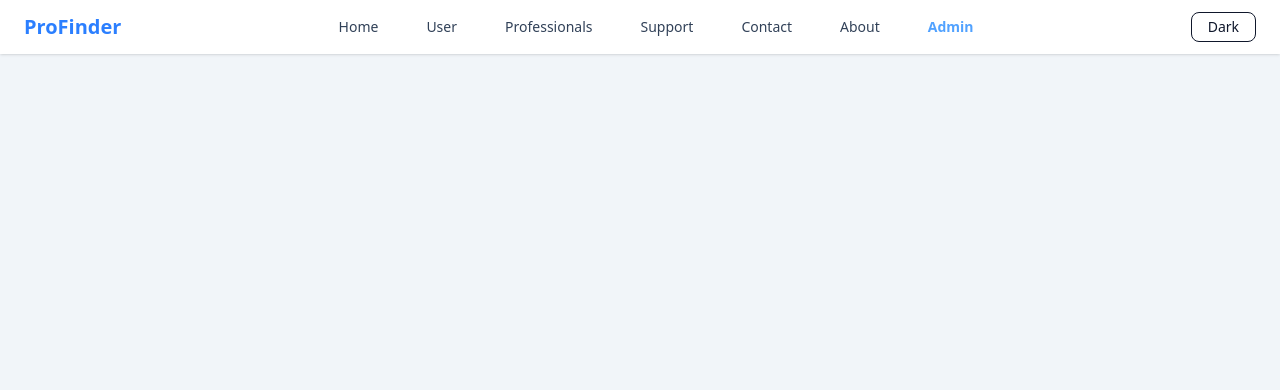
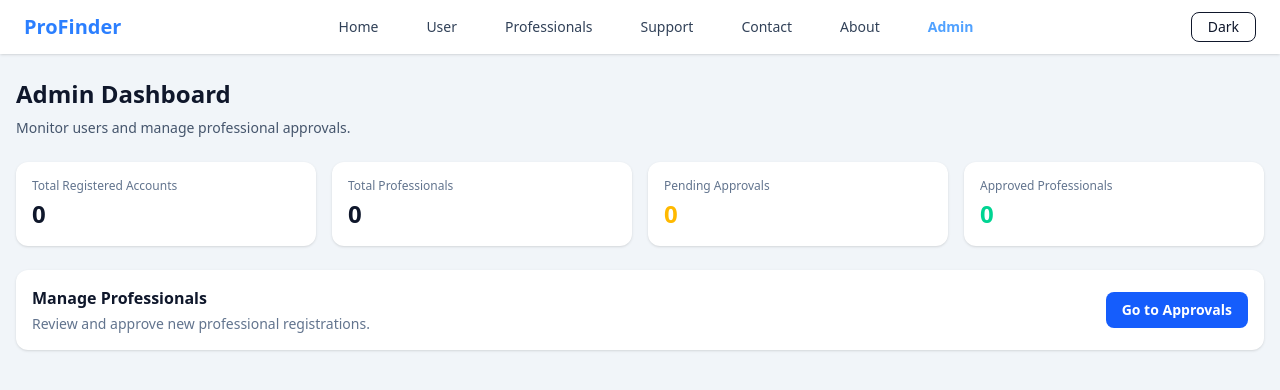
Before and after one commit to pavani80179/tailwind-react-ui, a React (Vite) app: page /admin in a window 1280 px wide. Shown: the top 390 px of the page. Built offline with nearby package versions, Linux system fonts and the light colour scheme; sample sign-in values are in the browser's storage.

Commit message:
Fix admin login & protection

```diff
--- a/src/pages/User.jsx
+++ b/src/pages/User.jsx
@@ -21,7 +21,7 @@ export default function User() {
   useEffect(() => {
     const users = JSON.parse(localStorage.getItem("users")) || [];
 
-    // OPTIONAL: uncomment once if you want a default admin account:
+    // OPTIONAL: uncomment once to auto-create an admin, then comment again
     // if (!users.find((u) => u.role === "admin")) {
     //   users.push({
     //     name: "Admin",
@@ -56,7 +56,7 @@ export default function User() {
       return;
     }
 
-    // Professionals require approval → start as pending
+    // professionals need admin approval => pending
     const newUser = {
       ...formData,
       role,
@@ -96,18 +96,18 @@ export default function User() {
       return;
     }
 
-    // 🔐 Save logged‑in user globally for route protection
+    // save current logged in user for route protection
     localStorage.setItem("currentUser", JSON.stringify(user));
 
     setMessage(`✅ Welcome back, ${user.name}!`);
 
-    // Role‑based navigation
+    // redirect based on role
     if (user.role === "admin") {
       navigate("/admin");
     } else if (user.role === "professional") {
       navigate("/professional");
     } else {
-      navigate("/"); // normal user → homepage
+      navigate("/");
     }
   };
 
@@ -164,7 +164,7 @@ export default function User() {
           </button>
         </div>
 
-        {/* Form fields */}
+        {/* Form */}
         {!isLogin && (
           <input
             type="text"
--- a/src/pages/admin/ApproveProfessionals.jsx
+++ b/src/pages/admin/ApproveProfessionals.jsx
@@ -1,18 +1,27 @@
 // src/pages/admin/ApproveProfessionals.jsx
 import React, { useEffect, useState } from "react";
+import { useNavigate } from "react-router-dom";
 import { useApp } from "../../context/AppContext";
 
 export default function ApproveProfessionals() {
   const { state } = useApp();
   const { theme } = state;
+  const navigate = useNavigate();
 
   const [professionals, setProfessionals] = useState([]);
 
   useEffect(() => {
+    const current = JSON.parse(localStorage.getItem("currentUser") || "null");
+    // only admin should see this page
+    if (!current || current.role !== "admin") {
+      navigate("/user");
+      return;
+    }
+
     const users = JSON.parse(localStorage.getItem("users")) || [];
     const pros = users.filter((u) => u.role === "professional");
     setProfessionals(pros);
-  }, []);
+  }, [navigate]);
 
   const updateProfessionalStatus = (email, newStatus) => {
     const users = JSON.parse(localStorage.getItem("users")) || [];
@@ -63,7 +72,8 @@ export default function ApproveProfessionals() {
       <header>
         <h1 className="text-2xl font-bold mb-2">Approve Professionals</h1>
         <p className="text-sm text-slate-600 dark:text-slate-300">
-          Review newly registered professionals and update their approval status.
+          Review newly registered professionals and update their approval
+          status.
         </p>
       </header>
 
--- a/src/pages/admin/index.jsx
+++ b/src/pages/admin/index.jsx
@@ -18,7 +18,7 @@ export default function AdminDashboard() {
   useEffect(() => {
     const current = JSON.parse(localStorage.getItem("currentUser") || "null");
 
-    // 🔐 ONLY admin allowed
+    // 🔐 ONLY admin allowed here
     if (!current || current.role !== "admin") {
       navigate("/user");
       return;
@@ -39,5 +39,72 @@ export default function AdminDashboard() {
     });
   }, [navigate]);
 
-  // …rest of dashboard JSX (cards, link to /admin/approve)…
+  const cardBase =
+    theme === "dark"
+      ? "bg-slate-800 text-slate-50"
+      : "bg-white text-slate-900";
+
+  return (
+    <div className="space-y-6">
+      <header>
+        <h1 className="text-2xl font-bold mb-2">Admin Dashboard</h1>
+        <p className="text-sm text-slate-600 dark:text-slate-300">
+          Monitor users and manage professional approvals.
+        </p>
+      </header>
+
+      <section className="grid gap-4 sm:grid-cols-2 lg:grid-cols-4">
+        <div className={`${cardBase} rounded-xl shadow p-4`}>
+          <p className="text-xs text-slate-500 dark:text-slate-300">
+            Total Registered Accounts
+          </p>
+          <p className="text-2xl font-semibold mt-1">{stats.totalUsers}</p>
+        </div>
+
+        <div className={`${cardBase} rounded-xl shadow p-4`}>
+          <p className="text-xs text-slate-500 dark:text-slate-300">
+            Total Professionals
+          </p>
+          <p className="text-2xl font-semibold mt-1">
+            {stats.totalProfessionals}
+          </p>
+        </div>
+
+        <div className={`${cardBase} rounded-xl shadow p-4`}>
+          <p className="text-xs text-slate-500 dark:text-slate-300">
+            Pending Approvals
+          </p>
+          <p className="text-2xl font-semibold mt-1 text-amber-400">
+            {stats.pendingProfessionals}
+          </p>
+        </div>
+
+        <div className={`${cardBase} rounded-xl shadow p-4`}>
+          <p className="text-xs text-slate-500 dark:text-slate-300">
+            Approved Professionals
+          </p>
+          <p className="text-2xl font-semibold mt-1 text-emerald-400">
+            {stats.approvedProfessionals}
+          </p>
+        </div>
+      </section>
+
+      <section
+        className={`${cardBase} rounded-xl shadow p-4 flex items-center justify-between`}
+      >
+        <div>
+          <h2 className="font-semibold mb-1">Manage Professionals</h2>
+          <p className="text-sm text-slate-500 dark:text-slate-300">
+            Review and approve new professional registrations.
+          </p>
+        </div>
+        <Link
+          to="/admin/approve"
+          className="px-4 py-2 rounded-lg bg-blue-600 text-white text-sm font-semibold hover:bg-blue-700 transition-colors"
+        >
+          Go to Approvals
+        </Link>
+      </section>
+    </div>
+  );
 }
```
